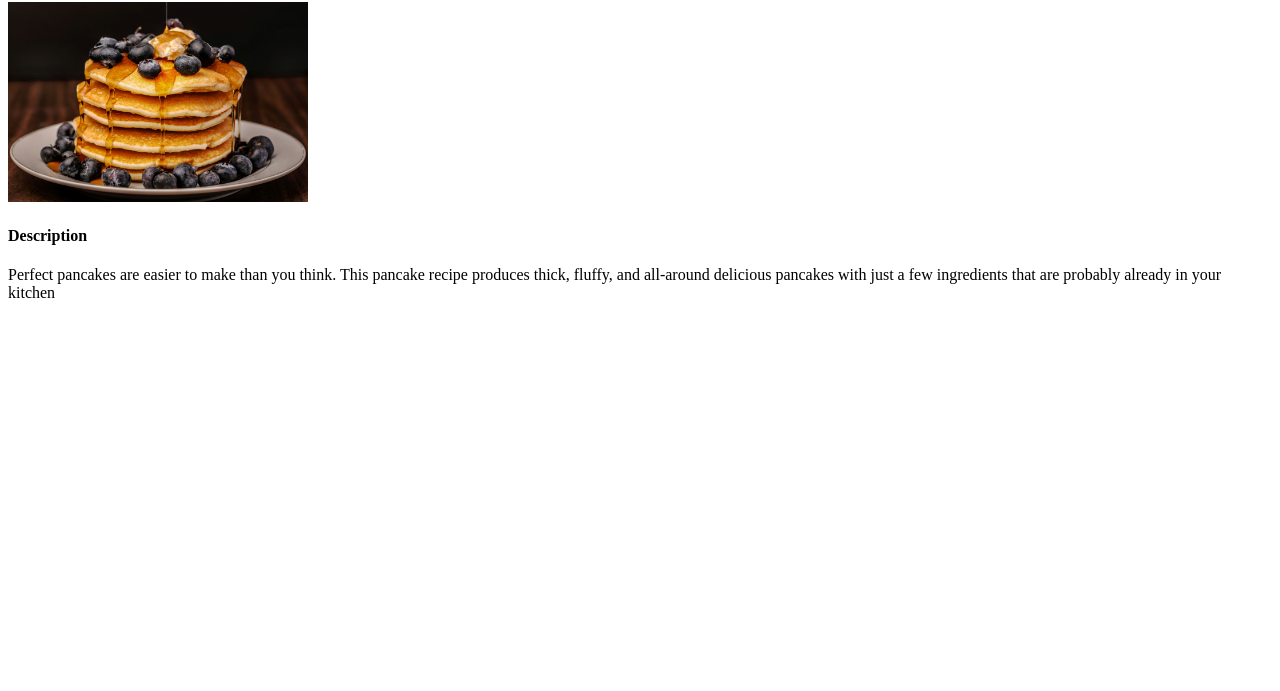
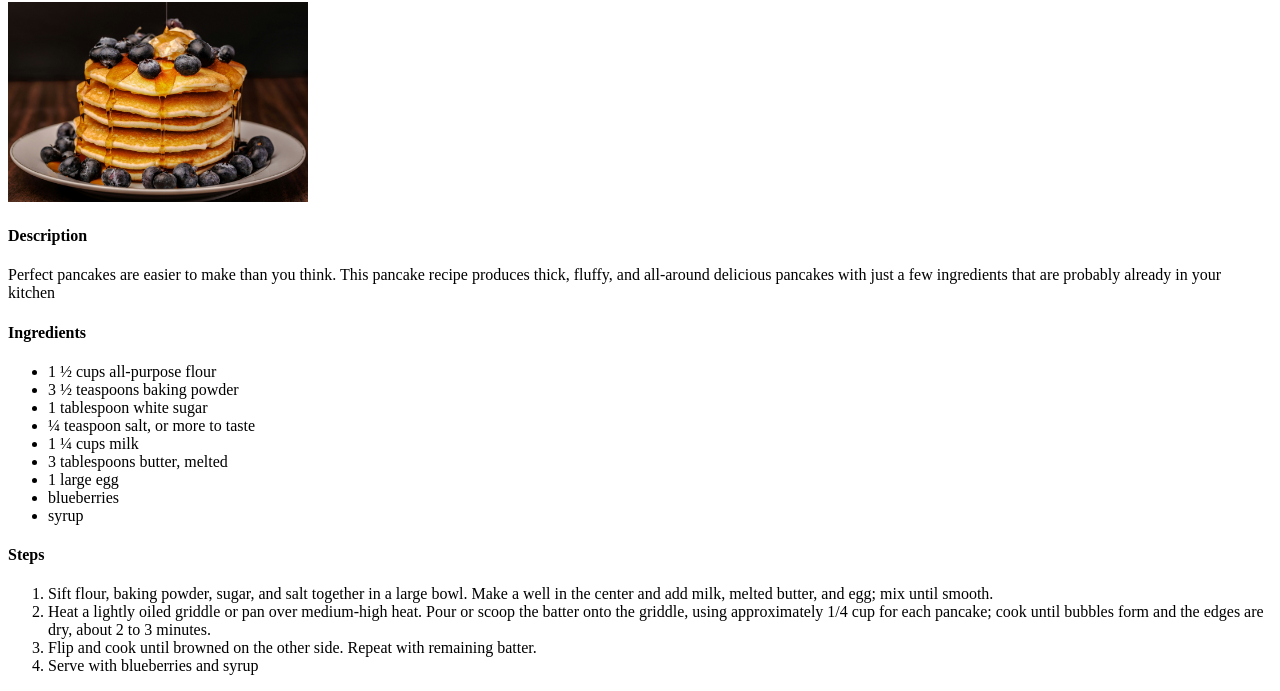
Before and after one commit to mariammtt005/odin-recipes, a plain HTML site: page recipes/pancakes.html in a window 1280 px wide. Shown: the part 112-803 px from the top of the page. Drawn offline with Linux system fonts and the light colour scheme.

Commit message:
Added ingredients and steps

```diff
--- a/recipes/pancakes.html
+++ b/recipes/pancakes.html
@@ -5,13 +5,43 @@
   <meta name="viewport" content="width=>, initial-scale=1.0">
   <title>Document</title>
 </head>
+
 <body>
+
   <p><a href="../index.html">Home</a></p>
   <p><h1>PANCAKES</h1></p>
    <img src="../img/pancakes.jpg.jpg" alt="delicious pancakes" width="300" height="200">
    <p><h4>Description</h4></p>
    <p>Perfect pancakes are easier to make than you think. This pancake recipe produces thick, fluffy, and all-around delicious pancakes with just a few ingredients that are probably already in your kitchen</p>
+<p><h4>Ingredients</h4></p>
+<ul>
+   <li>1 ½ cups all-purpose flour</li>
+
+   <li>3 ½ teaspoons baking powder</li>
+
+   <li>1 tablespoon white sugar</li>
+
+    <li>¼ teaspoon salt, or more to taste</li>
+
+    <li>1 ¼ cups milk</li>
+
+    <li>3 tablespoons butter, melted</li>
+
+    <li>1 large egg</li>
+
+    <li>blueberries</li>
+
+    <li>syrup</li>
+
+</ul>
+<p><h4>Steps</h4></p>
+<ol>
+  <li>Sift flour, baking powder, sugar, and salt together in a large bowl. Make a well in the center and add milk, melted butter, and egg; mix until smooth. </li>
+  <li>Heat a lightly oiled griddle or pan over medium-high heat. Pour or scoop the batter onto the griddle, using approximately 1/4 cup for each pancake; cook until bubbles form and the edges are dry, about 2 to 3 minutes. </li>
+  <li>Flip and cook until browned on the other side. Repeat with remaining batter. </li>
+  <li>Serve with blueberries and syrup</li>
+</ol>
 
 
-</body>
+  </body>
 </html>
```
